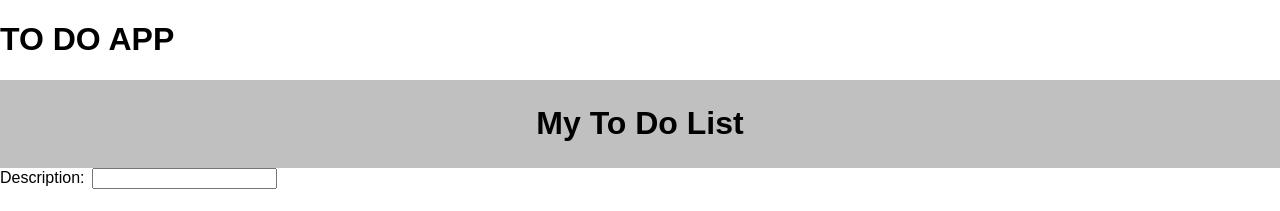
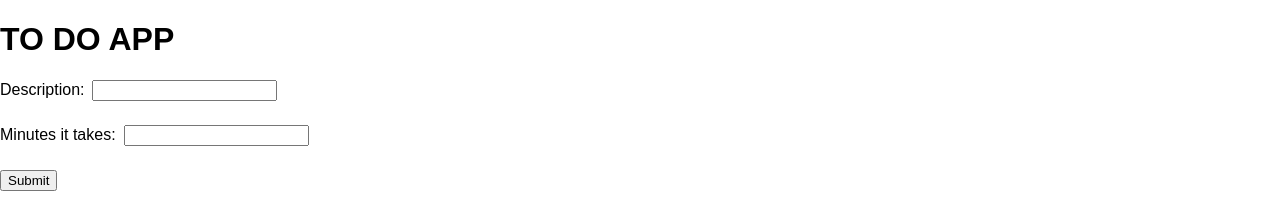
Before and after one commit to juliegonzalezkincaid/weekend-sql-to-do-react, a React (Create React App) app: page / in a window 1280 px wide. Shown: the top 211 px of the page. Built offline with nearby package versions, Linux system fonts and the light colour scheme; no server answers.

Commit message:
working on GET

```diff
--- a/src/components/App/App.jsx
+++ b/src/components/App/App.jsx
@@ -7,11 +7,13 @@ import Header from '../Header/Header.jsx'
 import axios from 'axios';
 
 function App () {
-
+  const[headerText, setHeaderText] = useState('')
   return (
     <div>
+      {/* headerTextProp is the name of our prop
+      {headerText} is the value we are assigning to the prop*/}
       <h1>TO DO APP</h1>
-      <Header/>
+      <Header headerTextProp={headerText}/>
       <AddTask/>
       {/* <DeleteTask/> */}
     </div>
--- a/src/components/Header/Header.jsx
+++ b/src/components/Header/Header.jsx
@@ -1,10 +1,18 @@
 import React from 'react';
 import './Header.css';
 
-function Header() {
+// props are passed into our function
+// component as an argument.
+// Destructuring
+// const { textColor, headerText, someOtherThing } = props;
+function Header({ textColor, headerText, someOtherThing }) {
+
     return (
-        <header className="banner-header">
-            <h1>My To Do List</h1>
+        <header>
+            <h1 style={{color: textColor}}>
+                {headerText}
+            </h1>
+            <h2>{someOtherThing}</h2>
         </header>
     );
 }
```
Also changed, not shown: 2 other files (tests, documents, lock files or other folders).
